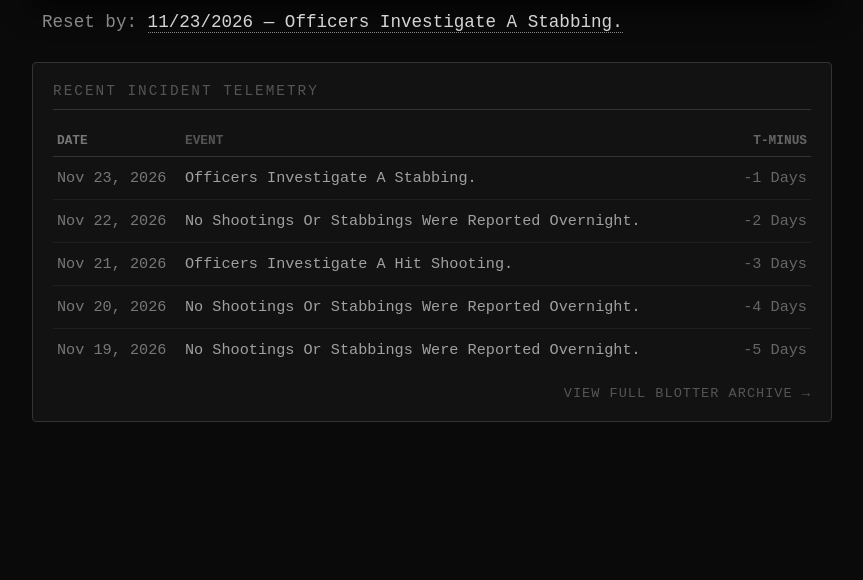
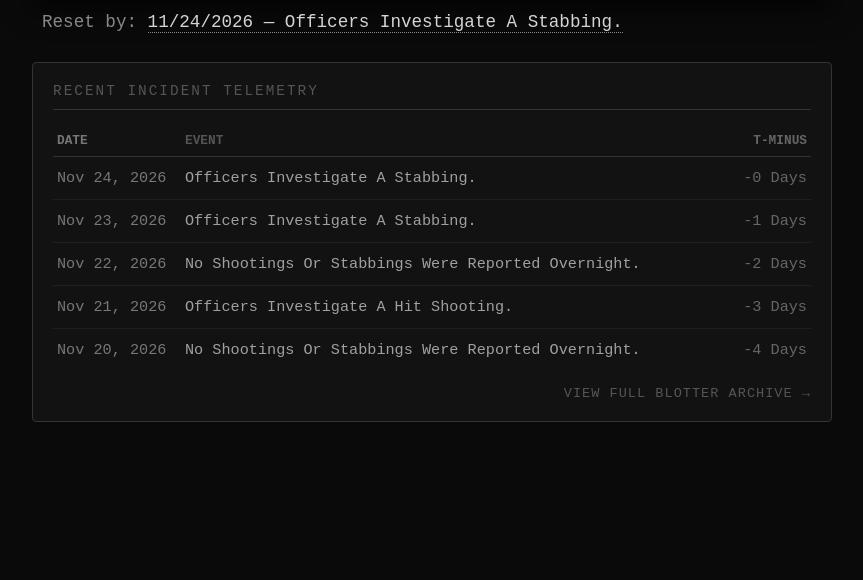
Before and after one commit to tert1ary7/lb-safety, a plain HTML site: page index.html in a window 1280 px wide. Shown: the part 260-840 px from the top of the page, without its empty margins (208-1071 px from the left). Drawn offline with Linux system fonts and the light colour scheme.

Commit message:
Automated state update

```diff
--- a/index.html
+++ b/index.html
@@ -77,9 +77,14 @@
     // System logic: The scraper will overwrite this array.
     const incidentData = [
       {
+            "date": "2026-11-24T00:00:00",
+            "type": "Officers Investigate A Stabbing.",
+            "url": "https://longbeach.gov/"
+      },
+      {
             "date": "2026-11-23T00:00:00",
             "type": "Officers Investigate A Stabbing.",
-            "url": "https://longbeach.gov/"
+            "url": "https://longbeach.gov/police/news/lbpd-blotter-nov-23-2026/"
       },
       {
             "date": "2026-11-22T00:00:00",
@@ -95,11 +100,6 @@
             "date": "2026-11-20T00:00:00",
             "type": "No Shootings Or Stabbings Were Reported Overnight.",
             "url": "https://longbeach.gov/police/news/lbpd-blotter-nov-20-2026/"
-      },
-      {
-            "date": "2026-11-19T00:00:00",
-            "type": "No Shootings Or Stabbings Were Reported Overnight.",
-            "url": "https://longbeach.gov/police/news/lbpd-blotter-nov-19-2026/"
       }
 ];
 
```
